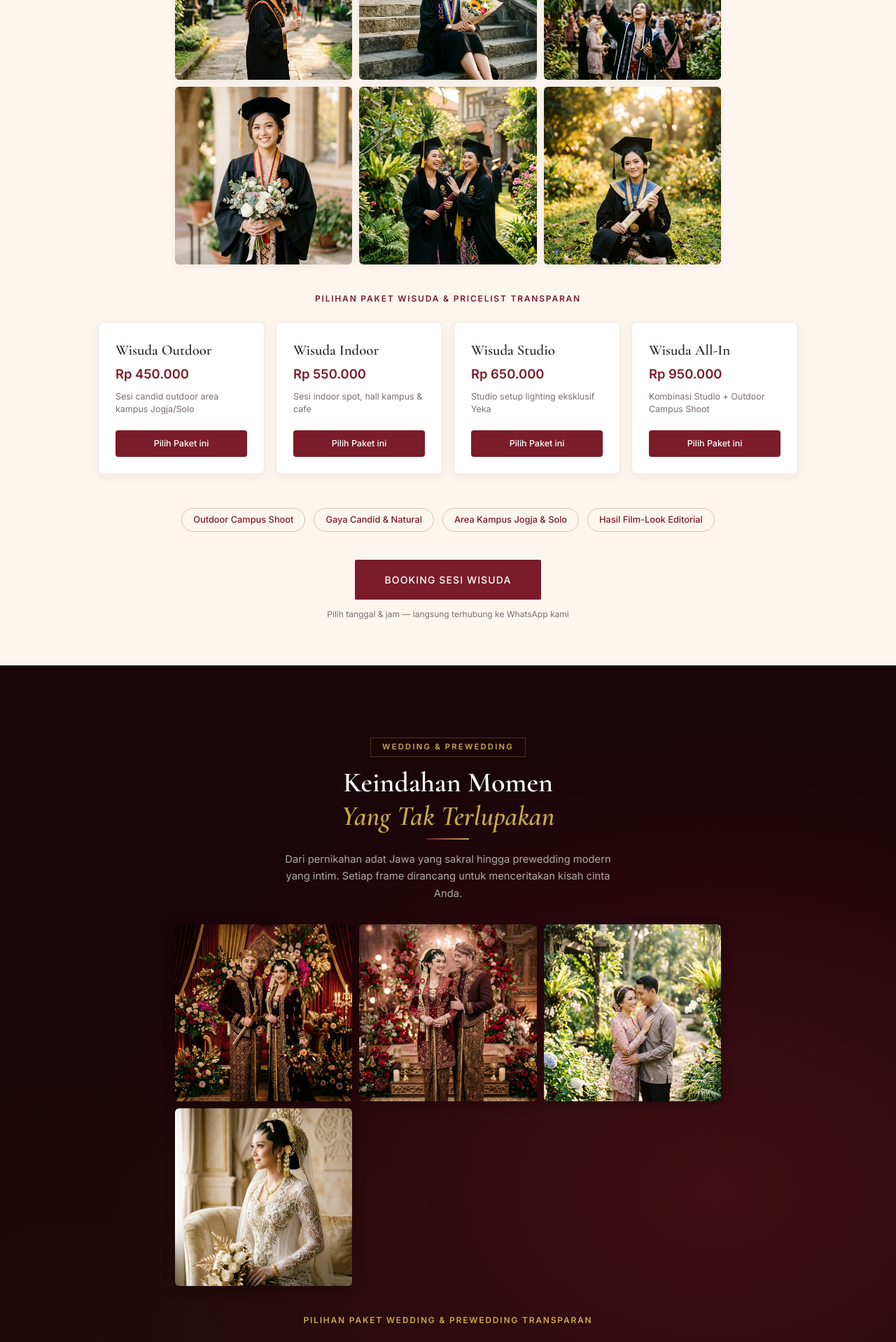
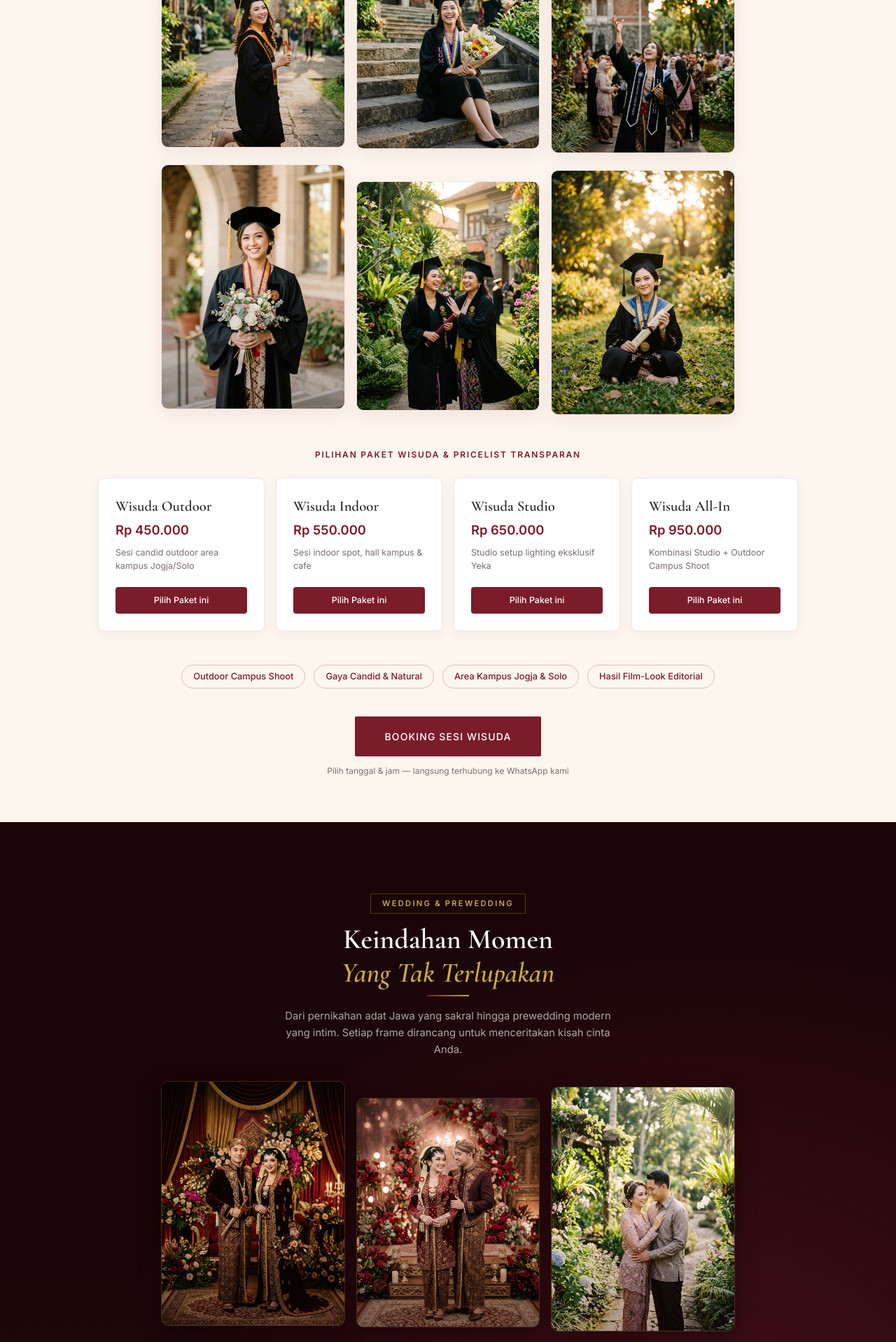
Before and after one commit to andrew-sora/yeka-studio, a Next.js app: page / in a window 1280 px wide. Shown: the part 2400-4318 px from the top of the page at 70% size. Built offline with nearby package versions, Linux system fonts and the light colour scheme.

Commit message:
feat: apply staggered editorial photo layout to Wisuda and Wedding sections

```diff
--- a/src/components/WeddingSection.tsx
+++ b/src/components/WeddingSection.tsx
@@ -112,27 +112,37 @@ export default function WeddingSection() {
           </p>
         </div>
 
-        {/* 3-Column Instagram Style Photo Grid (3x2 Grid) */}
+        {/* Photo Grid - Staggered Luxury Editorial Gallery */}
         <div style={{
           display: 'grid',
           gridTemplateColumns: 'repeat(3, 1fr)',
-          gap: '10px',
-          maxWidth: '780px',
-          margin: '0 auto 2.5rem',
+          gap: 'clamp(10px, 2vw, 16px)',
+          maxWidth: '820px',
+          margin: '0 auto 3rem',
+          alignItems: 'start',
         }}>
-          {WEDDING_PHOTOS.map((photo, i) => (
+          {WEDDING_PHOTOS.map((photo, i) => {
+            // Staggered offsets for middle column & alternating items
+            const isMiddleCol = i % 3 === 1;
+            const isRightCol = i % 3 === 2;
+            const offsetY = isMiddleCol ? '1.5rem' : isRightCol ? '0.5rem' : '0px';
+            const aspect = isMiddleCol ? '4/5' : '3/4';
+
+            return (
               <div
                 key={i}
                 className="img-zoom reveal-wedding"
                 style={{
-                aspectRatio: '1/1',
-                borderRadius: '6px',
+                  aspectRatio: aspect,
+                  borderRadius: '10px',
                   overflow: 'hidden',
                   position: 'relative',
+                  marginTop: offsetY,
                   opacity: 0,
                   transform: 'translateY(24px)',
                   transition: 'all 0.7s ease',
-                boxShadow: '0 4px 16px rgba(0,0,0,0.3)',
+                  boxShadow: '0 8px 30px rgba(0,0,0,0.4)',
+                  border: '1px solid rgba(201,169,75,0.2)',
                 }}
               >
                 <Image
@@ -140,10 +150,22 @@ export default function WeddingSection() {
                   alt={photo.alt}
                   fill
                   style={{ objectFit: 'cover' }}
-                sizes="(max-width: 768px) 50vw, 25vw"
+                  sizes="(max-width: 768px) 50vw, 33vw"
+                />
+                {/* Subtle Luxury Gradient Overlay */}
+                <div
+                  style={{
+                    position: 'absolute',
+                    inset: 0,
+                    background: 'linear-gradient(to top, rgba(26,5,8,0.7) 0%, transparent 60%)',
+                    opacity: 0.5,
+                    transition: 'opacity 0.4s ease',
+                  }}
+                  className="hover-overlay"
                 />
               </div>
-          ))}
+            );
+          })}
         </div>
 
         {/* Theme & Price List Cards */}
--- a/src/components/WisudaSection.tsx
+++ b/src/components/WisudaSection.tsx
@@ -93,27 +93,37 @@ export default function WisudaSection() {
           </p>
         </div>
 
-        {/* Photo Grid - 3-Column Instagram Style Gallery (3x2 Grid) */}
+        {/* Photo Grid - Staggered Editorial Gallery */}
         <div style={{
           display: 'grid',
           gridTemplateColumns: 'repeat(3, 1fr)',
-          gap: '10px',
-          maxWidth: '780px',
-          margin: '0 auto 2.5rem',
+          gap: 'clamp(10px, 2vw, 16px)',
+          maxWidth: '820px',
+          margin: '0 auto 3rem',
+          alignItems: 'start',
         }}>
-          {WISUDA_PHOTOS.map((photo, i) => (
+          {WISUDA_PHOTOS.map((photo, i) => {
+            // Staggered offsets for odd columns (middle column & alternating items)
+            const isMiddleCol = i % 3 === 1;
+            const isRightCol = i % 3 === 2;
+            const offsetY = isMiddleCol ? '1.5rem' : isRightCol ? '0.5rem' : '0px';
+            const aspect = isMiddleCol ? '4/5' : '3/4';
+
+            return (
               <div
                 key={i}
                 className="img-zoom reveal-item"
                 style={{
-                aspectRatio: '1/1',
-                borderRadius: '6px',
+                  aspectRatio: aspect,
+                  borderRadius: '10px',
                   overflow: 'hidden',
                   position: 'relative',
+                  marginTop: offsetY,
                   opacity: 0,
                   transform: 'translateY(24px)',
                   transition: 'all 0.7s ease',
-                boxShadow: '0 2px 12px rgba(0,0,0,0.06)',
+                  boxShadow: '0 8px 24px rgba(123,28,42,0.08)',
+                  border: '1px solid rgba(123,28,42,0.08)',
                 }}
               >
                 <Image
@@ -123,18 +133,20 @@ export default function WisudaSection() {
                   style={{ objectFit: 'cover' }}
                   sizes="(max-width: 768px) 50vw, 33vw"
                 />
-              {/* Hover overlay */}
-              <div style={{
+                {/* Subtle Gradient & Hover Overlay */}
+                <div
+                  style={{
                     position: 'absolute',
                     inset: 0,
-                background: 'linear-gradient(to top, rgba(90,19,32,0.7) 0%, transparent 50%)',
-                opacity: 0,
+                    background: 'linear-gradient(to top, rgba(18,3,5,0.6) 0%, transparent 60%)',
+                    opacity: 0.4,
                     transition: 'opacity 0.4s ease',
                   }}
                   className="hover-overlay"
                 />
               </div>
-          ))}
+            );
+          })}
         </div>
 
         {/* Theme & Price List Cards */}
```
Lines whose indentation alone changed are shown as unchanged.
